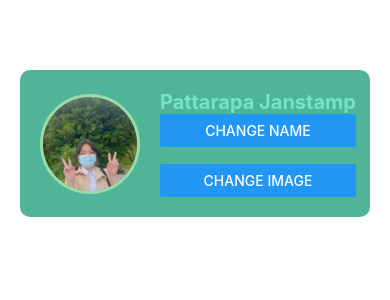
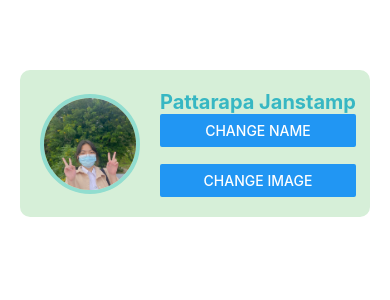
Before and after one commit to PentaYukina/2213110584_ReactNative, a React Native app: screen / in a window 390 px wide. Shown: the top 300 px of the page. Built offline with nearby package versions, Linux system fonts and the light colour scheme.

Commit message:
Practice2_Ch04_ReactHook

```diff
--- a/styles/styles.ts
+++ b/styles/styles.ts
@@ -11,8 +11,8 @@ const styles = StyleSheet.create({
         width:100,
         height:100,
         marginRight:20,
-        borderColor:"#9CDBA6",
-        borderWidth:3
+        borderColor:"#91DDCF",
+        borderWidth:4
     },
     profileContainer:{
         flexDirection:"row",
@@ -20,12 +20,12 @@ const styles = StyleSheet.create({
         width:"100%",
         padding:20,
         borderRadius:10,
-        backgroundColor:"#50B498",
+        backgroundColor:"#D6EFD8",
         elevation:30,
         marginTop:50
     },
     profileName:{
-        color:"#77E4C8",
+        color:"#37B7C3",
         fontSize:20,
         fontWeight:'bold'
     }
```
